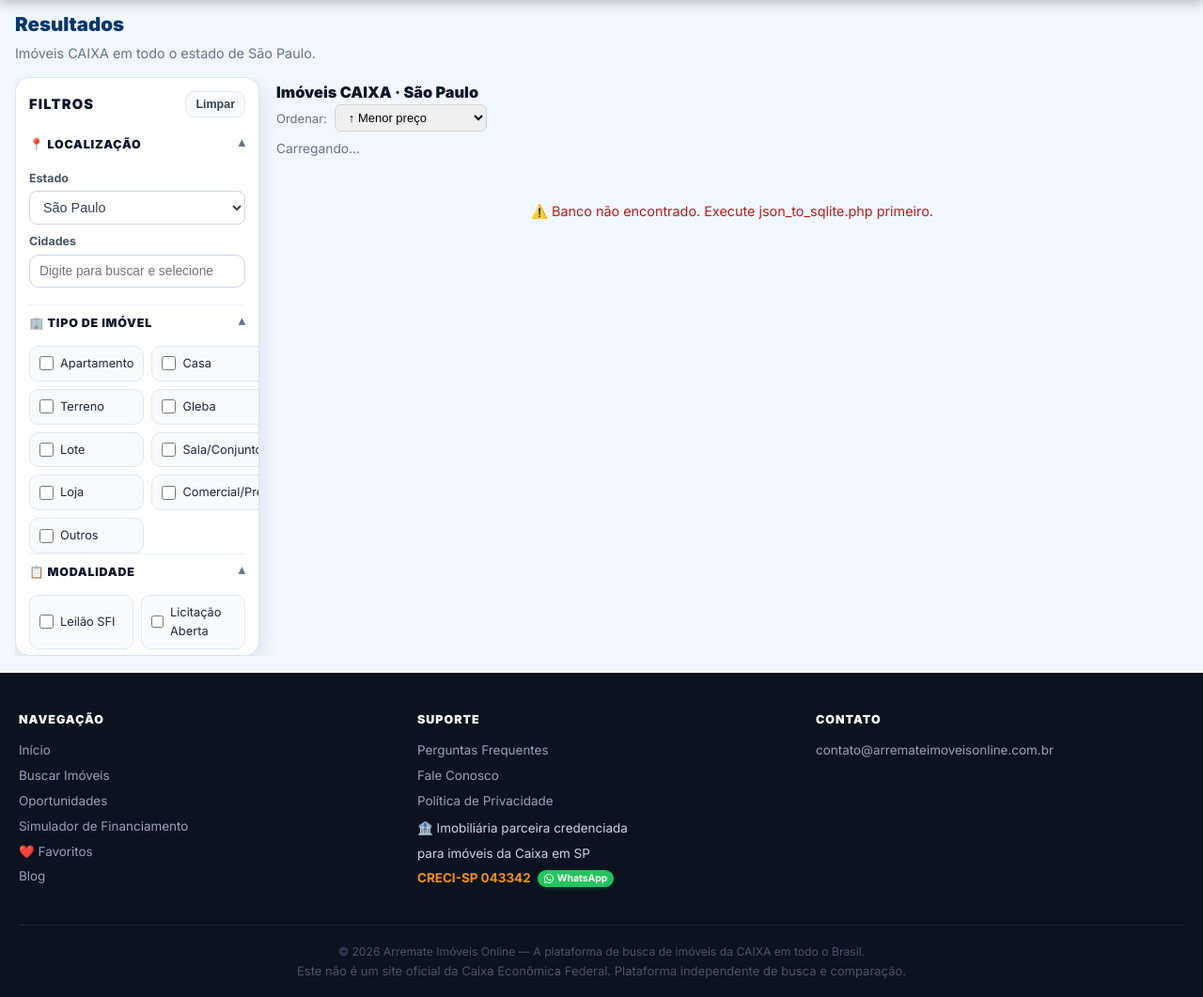
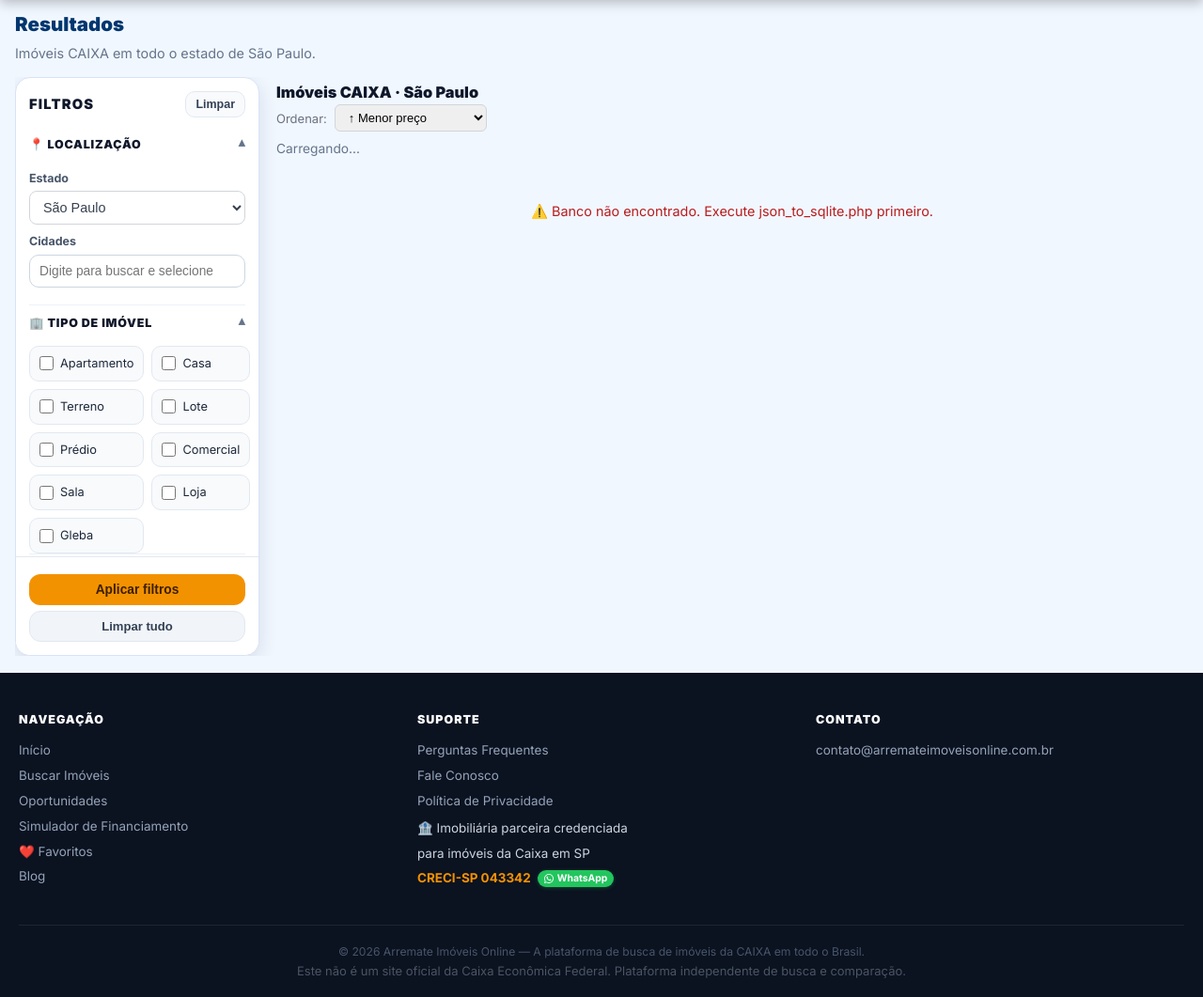
Before and after one commit to arremateimoveisonline/arremate-web, a PHP site: page /resultados.html in a window 1280 px wide. Shown: the part 84-1145 px from the top of the page at 94% size. Run offline with PHP 8.4, Linux system fonts and the light colour scheme.

Commit message:
resultados: sidebar com botões fixos + scroll interno, sem barra horizontal, tipos atualizados
- Sidebar: flex-column com sidebar-scroll (overflow-y:auto) e sidebar-actions fixo no rodapé
- overflow-x:hidden no body remove barra de rolagem horizontal
- Tipos de imóvel: Apartamento, Casa, Terreno, Lote, Prédio, Comercial, Sala, Loja, Gleba
- scraper: inferTipo detecta predio (normaliza acentos antes de comparar)

Co-Authored-By: Claude Sonnet 4.6 <noreply@anthropic.com>

```diff
--- a/resultados.html
+++ b/resultados.html
@@ -19,7 +19,7 @@
     }
     @media(max-width:900px){:root{--hdrH:76px}}
     html{scroll-behavior:smooth;color-scheme:light}
-    body{font-family:'Inter',-apple-system,BlinkMacSystemFont,'Segoe UI',sans-serif;background:var(--azul-bg);color:var(--texto);line-height:1.55;font-size:15px}
+    body{font-family:'Inter',-apple-system,BlinkMacSystemFont,'Segoe UI',sans-serif;background:var(--azul-bg);color:var(--texto);line-height:1.55;font-size:15px;overflow-x:hidden}
     a{color:inherit;text-decoration:none}
 
     /* HEADER */
@@ -86,8 +86,10 @@
     @media(min-width:1025px){.mobile-filter-toggle{display:none!important}}
 
     /* SIDEBAR */
-    .sidebar{background:#fff;border:1px solid #d9e3f7;border-radius:16px;padding:14px 14px 12px;box-shadow:0 6px 20px rgba(15,23,42,.12)}
-    .sidebar-top{display:flex;align-items:center;justify-content:space-between;gap:10px;margin-bottom:10px}
+    .sidebar{background:#fff;border:1px solid #d9e3f7;border-radius:16px;box-shadow:0 6px 20px rgba(15,23,42,.12);display:flex;flex-direction:column;overflow:hidden}
+    .sidebar-top{display:flex;align-items:center;justify-content:space-between;gap:10px;padding:14px 14px 10px;flex-shrink:0}
+    .sidebar-scroll{flex:1;overflow-y:auto;overflow-x:hidden;padding:0 14px;min-height:0}
+    .sidebar-actions{flex-shrink:0;padding:10px 14px 14px;border-top:1px solid #e2e8f0;background:#fff}
     .sidebar-title{font-size:.92rem;font-weight:900;text-transform:uppercase;letter-spacing:.08em;color:#0f172a}
     .btn-small{border:1px solid #e2e8f0;background:#f8fafc;color:#334155;border-radius:10px;padding:6px 10px;font-weight:800;font-size:.78rem;cursor:pointer}
     .btn-small:hover{background:#eef2ff}
@@ -263,6 +265,7 @@
         <button class="btn-small" type="button" onclick="limparFiltros()">Limpar</button>
       </div>
 
+      <div class="sidebar-scroll">
       <details class="fsec" open>
         <summary><span class="sum-left">📍 Localização</span><span class="chev">▾</span></summary>
         <div class="fgroup">
@@ -288,12 +291,12 @@
           <label class="chk-item"><input type="checkbox" value="apartamento" class="tipo_chk"> Apartamento</label>
           <label class="chk-item"><input type="checkbox" value="casa" class="tipo_chk"> Casa</label>
           <label class="chk-item"><input type="checkbox" value="terreno" class="tipo_chk"> Terreno</label>
+          <label class="chk-item"><input type="checkbox" value="lote" class="tipo_chk"> Lote</label>
+          <label class="chk-item"><input type="checkbox" value="predio" class="tipo_chk"> Prédio</label>
+          <label class="chk-item"><input type="checkbox" value="comercial" class="tipo_chk"> Comercial</label>
+          <label class="chk-item"><input type="checkbox" value="sala" class="tipo_chk"> Sala</label>
+          <label class="chk-item"><input type="checkbox" value="loja" class="tipo_chk"> Loja</label>
           <label class="chk-item"><input type="checkbox" value="gleba" class="tipo_chk"> Gleba</label>
-          <label class="chk-item"><input type="checkbox" value="lote" class="tipo_chk"> Lote</label>
-          <label class="chk-item"><input type="checkbox" value="sala" class="tipo_chk"> Sala/Conjunto</label>
-          <label class="chk-item"><input type="checkbox" value="loja" class="tipo_chk"> Loja</label>
-          <label class="chk-item"><input type="checkbox" value="comercial" class="tipo_chk"> Comercial/Prédio</label>
-          <label class="chk-item"><input type="checkbox" value="imovel" class="tipo_chk"> Outros</label>
         </div>
       </details>
 
@@ -397,8 +400,12 @@
         <div class="fgroup"><label>Código do imóvel</label><input type="text" id="f_codigo" placeholder="Opcional"></div>
       </details>
 
-      <button class="btn-aplicar" type="button" onclick="aplicarFiltros();var sb=document.querySelector('.sidebar');if(sb)sb.classList.remove('mobile-open');var mb=document.getElementById('mobile-filter-btn');if(mb)mb.textContent='🔍 Ver filtros';">Aplicar filtros</button>
-      <button class="btn-limpar" type="button" onclick="limparFiltros()">Limpar tudo</button>
+      </div><!-- /sidebar-scroll -->
+
+      <div class="sidebar-actions">
+        <button class="btn-aplicar" type="button" onclick="aplicarFiltros();var sb=document.querySelector('.sidebar');if(sb)sb.classList.remove('mobile-open');var mb=document.getElementById('mobile-filter-btn');if(mb)mb.textContent='🔍 Ver filtros';">Aplicar filtros</button>
+        <button class="btn-limpar" type="button" onclick="limparFiltros()">Limpar tudo</button>
+      </div>
     </aside>
 
     <main class="results-area">
@@ -581,7 +588,7 @@ function mascaraPct(el){
 
   function buildCard(item) {
     var _t=(item.tipo||'').toLowerCase();
-    var _labels={apartamento:'Apartamento',casa:'Casa',terreno:'Terreno',gleba:'Gleba',lote:'Lote',loja:'Loja',sala:'Sala',comercial:'Comercial',imovel:'Imóvel'};
+    var _labels={apartamento:'Apartamento',casa:'Casa',terreno:'Terreno',lote:'Lote',predio:'Prédio',comercial:'Comercial',sala:'Sala',loja:'Loja',gleba:'Gleba'};
     var tipo=_labels[_t]||inferTipo(item.descricao||'');
     var pct=toPct(item.desconto);
     var hdn=getHdnFromLink(item.link||'')||item.num_imovel||'';
@@ -851,12 +858,12 @@ function mascaraPct(el){
     'Apartamento': 'Apartamentos',
     'Casa': 'Casas',
     'Terreno': 'Terrenos',
-    'Gleba': 'Glebas',
     'Lote': 'Lotes',
-    'Sala/Conjunto': 'Salas/Conjuntos',
+    'Prédio': 'Prédios',
+    'Comercial': 'Comerciais',
+    'Sala': 'Salas',
     'Loja': 'Lojas',
-    'Comercial/Prédio': 'Comerciais/Prédios',
-    'Outros': 'Outros'
+    'Gleba': 'Glebas'
   };
 
   function gerarSubtitulo(total) {
```
Also changed, not shown: scraper_caixa.php (+12 -2 lines).
